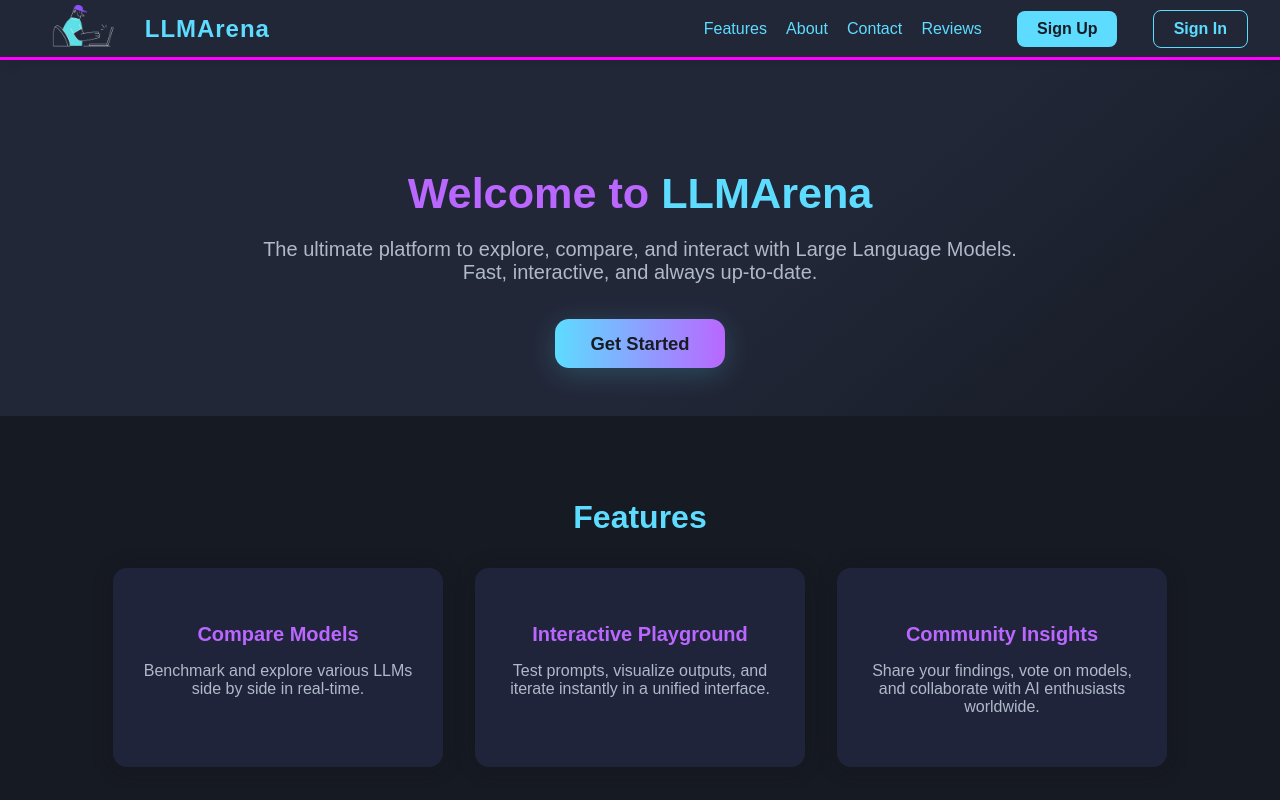
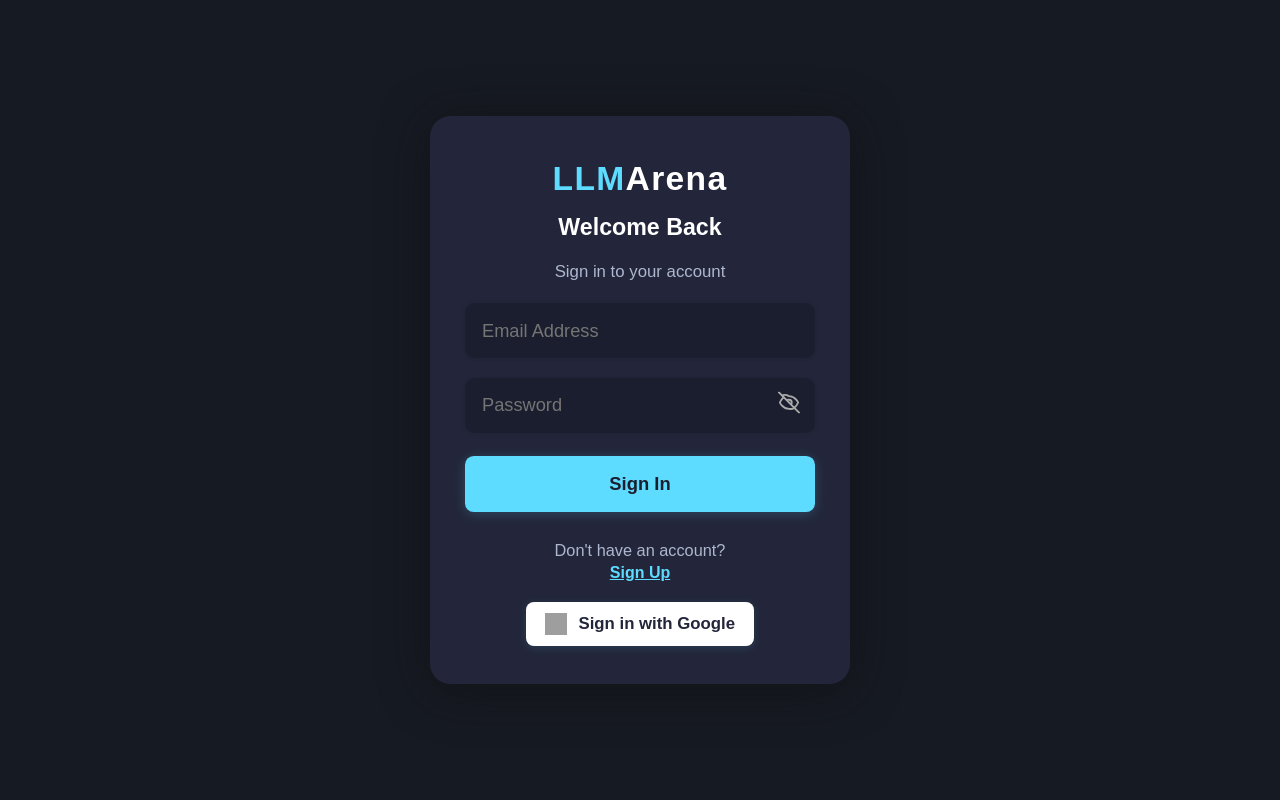
Before and after one commit to JahnaviBathula86/LLM-Arena-Project, a React (Create React App) app: page / in a window 1280 px wide. Both pictures are taken after a click on the button "Sign In". Shown: the top 800 px of the page. Built offline with nearby package versions, Linux system fonts and the light colour scheme; grey boxes are pictures that could not be loaded; a web font is replaced by a local one.

Commit message:
created a SignIn Page

```diff
--- a/src/App.js
+++ b/src/App.js
@@ -1,13 +1,29 @@
-import React from "react";
+import React, { useState } from "react";
 import LandingPage from "./components/LandingPage";
+import SignInPage from "./components/SignInPage"; // <-- import the Sign In page
 
 function App() {
-  // Replace the functions below with your actual sign up/in logic
+  const [showSignIn, setShowSignIn] = useState(false);
+
   const handleSignUp = () => alert("Sign Up clicked!");
-  const handleSignIn = () => alert("Sign In clicked!");
+  const handleSignIn = () => setShowSignIn(true);
+  const handleSwitchToLanding = () => setShowSignIn(false);
+  const handleSignInSubmit = (form) => {
+    alert(`Sign In: ${form.email} / ${form.password}`);
+    // You can set user as logged in here and redirect as needed.
+  };
 
   return (
-    <LandingPage onSignUp={handleSignUp} onSignIn={handleSignIn} />
+    <>
+      {showSignIn ? (
+        <SignInPage
+          onSignIn={handleSignInSubmit}
+          onSwitchToSignUp={handleSwitchToLanding}
+        />
+      ) : (
+        <LandingPage onSignUp={handleSignUp} onSignIn={handleSignIn} />
+      )}
+    </>
   );
 }
 
--- /dev/null
+++ b/src/components/SignInPage.css
@@ -0,0 +1,199 @@
+:root {
+  --accent: #5ddcff;
+  --bg: #181b2a;
+  --card-bg: #23263a;
+  --input-bg: #1b1e2e;
+  --text: #fff;
+  --text-muted: #adb7cf;
+  --error: #ff4a4a;
+}
+
+.signin-page {
+  min-height: 100vh;
+  width: 100vw;
+  position: relative;
+  overflow: hidden;
+  display: flex;
+  align-items: center;
+  justify-content: center;
+  background: #161a23;
+}
+
+.signin-card {
+  z-index: 1;
+  background: var(--card-bg, #23263a);
+  color: var(--text, #fff);
+  padding: 2.8rem 2.2rem 2.4rem 2.2rem;
+  border-radius: 1.3rem;
+  box-shadow: 0 6px 48px #111a;
+  width: 100%;
+  max-width: 420px;
+  display: flex;
+  flex-direction: column;
+  align-items: center;
+  animation: cardFadeIn 0.7s;
+}
+
+@keyframes cardFadeIn {
+  from { opacity: 0; transform: translateY(-30px);}
+  to { opacity: 1; transform: translateY(0);}
+}
+
+.signin-logo {
+  font-size: 2.1rem;
+  font-weight: 900;
+  color: var(--accent, #5ddcff);
+  margin-bottom: 0.45em;
+  letter-spacing: 0.04em;
+}
+.signin-logo span {
+  color: #fff;
+  font-weight: 700;
+}
+
+h2 {
+  margin: 0 0 0.2em 0;
+  font-size: 1.45rem;
+  font-weight: 700;
+  color: #fff;
+}
+
+.subtitle {
+  color: var(--text-muted, #adb7cf);
+  font-size: 1.05rem;
+  margin-bottom: 1.3rem;
+}
+
+.signin-form {
+  width: 100%;
+  display: flex;
+  flex-direction: column;
+  gap: 1.2rem;
+}
+
+.signin-form input[type="email"],
+.signin-form input[type="password"],
+.signin-form input[type="text"] {
+  background: var(--input-bg, #1b1e2e);
+  color: #fff;
+  border: none;
+  border-radius: 0.6rem;
+  padding: 1.05rem;
+  font-size: 1.14rem;
+  outline: none;
+  box-shadow: 0 1px 4px #1112;
+  transition: background 0.2s;
+}
+
+.signin-form input:focus {
+  background: #23263a;
+}
+
+.password-wrapper {
+  position: relative;
+  display: flex;
+}
+
+.password-wrapper input {
+  flex: 1;
+  padding-right: 2.8rem;
+}
+
+.toggle-password {
+  position: absolute;
+  right: 0.95rem;
+  top: 50%;
+  transform: translateY(-50%);
+  background: none;
+  border: none;
+  color: #aaa;
+  font-size: 1.2rem;
+  cursor: pointer;
+  padding: 0;
+}
+
+.primary-btn {
+  background: var(--accent, #5ddcff);
+  color: #1b1e2e;
+  border: none;
+  padding: 1.05rem;
+  border-radius: 0.55rem;
+  font-size: 1.15rem;
+  font-weight: 700;
+  cursor: pointer;
+  margin-top: 0.25rem;
+  transition: background 0.2s, color 0.2s;
+  box-shadow: 0 2px 12px #5ddcff33;
+}
+.primary-btn:hover {
+  background: #fff;
+  color: var(--accent, #5ddcff);
+}
+
+.form-error {
+  color: var(--error, #ff4a4a);
+  font-size: 1.03rem;
+  text-align: center;
+  margin-top: 0.3em;
+}
+
+.signin-footer {
+  margin-top: 1.8rem;
+  font-size: 1.02rem;
+  color: var(--text-muted, #adb7cf);
+  display: flex;
+  flex-direction: column;
+  align-items: center;
+}
+
+.link-btn {
+  background: none;
+  border: none;
+  color: var(--accent, #5ddcff);
+  font-weight: 700;
+  font-size: 1rem;
+  margin-top: 0.18em;
+  cursor: pointer;
+  text-decoration: underline;
+  transition: color 0.2s;
+}
+.link-btn:hover {
+  color: #fff;
+}
+
+.social-signin {
+  margin-top: 1.2rem;
+  width: 100%;
+  display: flex;
+  justify-content: center;
+}
+.google-btn {
+  background: #fff;
+  color: #23263a;
+  padding: 0.7rem 1.2rem;
+  border-radius: 0.5rem;
+  border: none;
+  font-size: 1.05rem;
+  font-weight: 600;
+  box-shadow: 0 2px 8px #5ddcff22;
+  display: flex;
+  align-items: center;
+  gap: 0.7em;
+  cursor: pointer;
+  transition: background 0.2s, color 0.2s;
+}
+.google-btn img {
+  width: 1.3em;
+  height: 1.3em;
+}
+.google-btn:hover {
+  background: var(--accent, #5ddcff);
+  color: #fff;
+}
+
+@media (max-width: 500px) {
+  .signin-card {
+    padding: 1.7rem 0.7rem 1.2rem 0.7rem;
+    max-width: 98vw;
+  }
+}
--- /dev/null
+++ b/src/components/SignInPage.jsx
@@ -0,0 +1,92 @@
+import React, { useState } from "react";
+import "./SignInPage.css";
+
+const SignInPage = ({ onSignIn, onSwitchToSignUp }) => {
+  const [form, setForm] = useState({ email: "", password: "" });
+  const [showPassword, setShowPassword] = useState(false);
+  const [error, setError] = useState("");
+
+  const handleChange = (e) => setForm({ ...form, [e.target.name]: e.target.value });
+
+  const handleSubmit = (e) => {
+    e.preventDefault();
+    if (!form.email || !form.password) {
+      setError("Please enter both email and password.");
+      return;
+    }
+    setError("");
+    onSignIn?.(form);
+  };
+
+  return (
+    <div className="signin-page">
+      <div className="signin-card">
+        <div className="signin-logo">LLM<span>Arena</span></div>
+        <h2>Welcome Back</h2>
+        <p className="subtitle">Sign in to your account</p>
+        <form className="signin-form" onSubmit={handleSubmit}>
+          <input
+            type="email"
+            name="email"
+            placeholder="Email Address"
+            value={form.email}
+            onChange={handleChange}
+            autoComplete="username"
+            required
+          />
+          <div className="password-wrapper">
+            <input
+              type={showPassword ? "text" : "password"}
+              name="password"
+              placeholder="Password"
+              value={form.password}
+              onChange={handleChange}
+              autoComplete="current-password"
+              required
+            />
+
+          <button
+  type="button"
+  className="toggle-password"
+  onClick={() => setShowPassword((v) => !v)}
+  tabIndex={-1}
+  aria-label={showPassword ? "Hide password" : "Show password"}
+>
+  {showPassword ? (
+    // Eye Closed SVG
+   <svg width="22" height="22" fill="none" viewBox="0 0 24 24">
+      <path d="M12 5c-7 0-10 7-10 7s3 7 10 7 10-7 10-7-3-7-10-7zm0 12c-2.76 0-5-2.24-5-5s2.24-5 5-5 5 2.24 5 5-2.24 5-5 5zm0-8a3 3 0 100 6 3 3 0 000-6z" fill="#aaa"/>
+    </svg>
+  ) : (
+    // Eye Open SVG
+    <svg width="22" height="22" fill="none" viewBox="0 0 24 24">
+      <path d="M1 1l22 22M17.94 17.94A9.77 9.77 0 0112 19c-7 0-10-7-10-7a19.05 19.05 0 014.11-5.91M9.53 9.53A3 3 0 0112 9a3 3 0 013 3c0 .47-.12.91-.33 1.29M4.22 4.22A9.77 9.77 0 0112 5c7 0 10 7 10 7a19.05 19.05 0 01-4.11 5.91" stroke="#aaa" strokeWidth="2" strokeLinecap="round" strokeLinejoin="round"/>
+    </svg>
+  )}
+</button>
+
+          </div>
+          {error && <div className="form-error">{error}</div>}
+          <button type="submit" className="primary-btn">
+            Sign In
+          </button>
+        </form>
+        <div className="signin-footer">
+          <span>Don&apos;t have an account?</span>
+          <button className="link-btn" onClick={onSwitchToSignUp}>
+            Sign Up
+          </button>
+        </div>
+        {/* Optional: Social sign-in */}
+        <div className="social-signin">
+          <button className="google-btn">
+            <img src="https://cdn.jsdelivr.net/gh/devicons/devicon/icons/google/google-original.svg" alt="Google" />
+            Sign in with Google
+          </button>
+        </div>
+      </div>
+    </div>
+  );
+};
+
+export default SignInPage;
```
